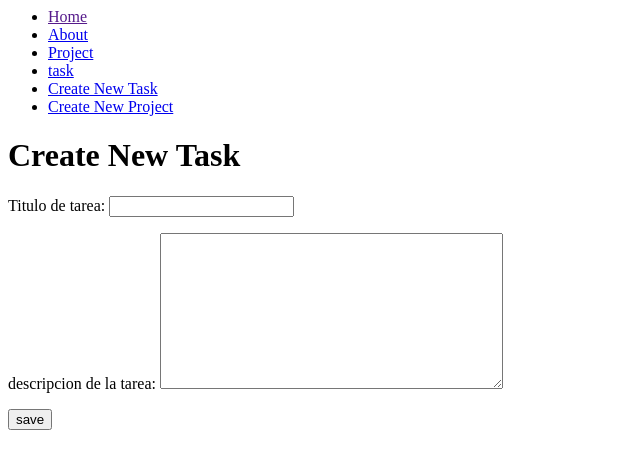
After one commit to ChemsJam/my-first-django-project, a Django app: page /create_task/ in a window 1280 px wide. The commit adds this page. Shown: the top 469 px of the page, without its empty margins (0-640 px from the left). Run offline with Django 5.2, Linux system fonts and the light colour scheme.

Commit message:
Name en Url, insercion a bd desde formularios

```diff
--- /dev/null
+++ b/myapp/forms.py
@@ -0,0 +1,8 @@
+from django import forms
+
+class CreateNewTask(forms.Form):
+    tittle = forms.CharField(label="Titulo de tarea", max_length="200")
+    description = forms.CharField(label="descripcion de la tarea", widget=forms.Textarea)
+
+class CreateNewProject(forms.Form):
+    name = forms.CharField(label='Nombre del proyecto', max_length=200)
--- a/myapp/templates/layouts/base.html
+++ b/myapp/templates/layouts/base.html
@@ -1,16 +1,22 @@
 <nav>
     <ul>
         <li>
-            <a href="/">Home</a>
+            <a href=""{% url 'index' %}"">Home</a>
         </li>
         <li>
-            <a href="/about">About</a>
+            <a href="{% url 'about' %}">About</a>
         </li>
         <li>
-            <a href="/projects">Project</a>
+            <a href="{% url 'projects' %}">Project</a>
         </li>
         <li>
-            <a href="/task">task</a>
+            <a href="{% url 'tasks' %}">task</a>
+        </li>
+        <li>
+            <a href="{% url 'create_task' %}">Create New Task</a>
+        </li>
+        <li>
+            <a href="{% url 'create_project' %}">Create New Project</a>
         </li>
     </ul>
 </nav>
--- /dev/null
+++ b/myapp/templates/task/create_task.html
@@ -0,0 +1,13 @@
+{% extends 'layouts/base.html' %}
+
+{%block content %}
+<h1>Create New Task</h1>
+
+<form method="POST">
+    {% csrf_token %}
+    {{form.as_p}}
+<button>
+    save
+</button>
+</form>
+{% endblock %}
--- a/myapp/urls.py
+++ b/myapp/urls.py
@@ -2,9 +2,11 @@ from django.urls import path
 from . import views
 
 urlpatterns = [
-    path('', views.index),
-    path("about/", views.about),
-    path('hello/<str:username>', views.hello),
-    path("projects/", views.projects),
-    path("task/", views.tasks),
+    path('', views.index, name="index"),
+    path("about/", views.about, name="about"),
+    path('hello/<str:username>', views.hello, name="hello"),
+    path("projects/", views.projects, name="projects"),
+    path("tasks/", views.tasks, name="taks"),
+    path("create_task/", views.create_task, name="create_tak"),
+    path("create_project/", views.create_project, name="create_project"),
 ]
--- a/myapp/views.py
+++ b/myapp/views.py
@@ -1,7 +1,8 @@
 from django.shortcuts import render
 from django.http import HttpResponse
 from .models import Project, Task
-from django.shortcuts import render
+from django.shortcuts import render, redirect
+from .forms import CreateNewTask, CreateNewProject
 # Create your views here.
 
 def index(request):
@@ -16,13 +17,31 @@ def about(request):
 
 def projects(request):
     projects = list(Project.objects.values())
-    return render (request, 'projects.html', {
+    return render (request, 'project/projects.html', {
         'projects': projects
     })
 
 
 def tasks(request):
     tasks = Task.objects.all()
-    return render (request, 'task.html', {
+    return render (request, 'task/task.html', {
         'tasks': tasks
     })
+
+def create_task(request):
+    if request.method == 'GET':
+        return render(request, "task/create_task.html", {
+            'form': CreateNewTask()
+        })
+    else:
+        Task.objects.create(tittle=request.POST['tittle'], description=request.POST['description'], project_id=2)
+        return redirect('task/tasks/')
+
+def create_project(request):
+    if request.method =='GET':
+        return render(request, 'project/create_project.html', {
+            'form': CreateNewProject()
+        })
+    else:
+        Project.objects.create(name=request.POST['name'])
+        return redirect('projects')
```
Also changed, not shown: myapp/templates/project/create_project.html (added, +15 -0 lines), db.sqlite3, myapp/templates/project/projects.html (renamed from myapp/templates/projects.html), myapp/templates/task/task.html (renamed from myapp/templates/task.html).
